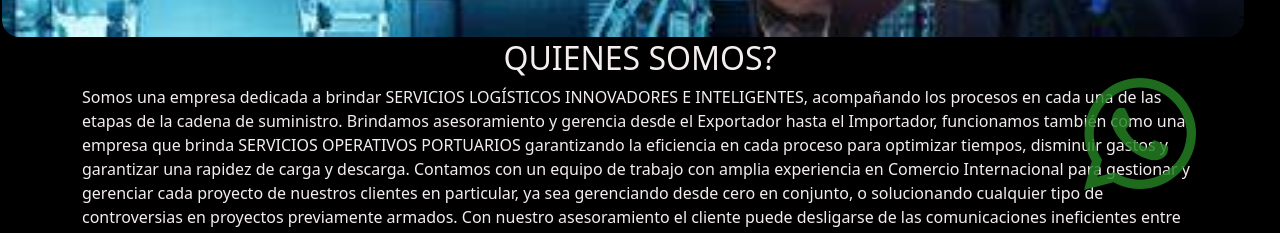
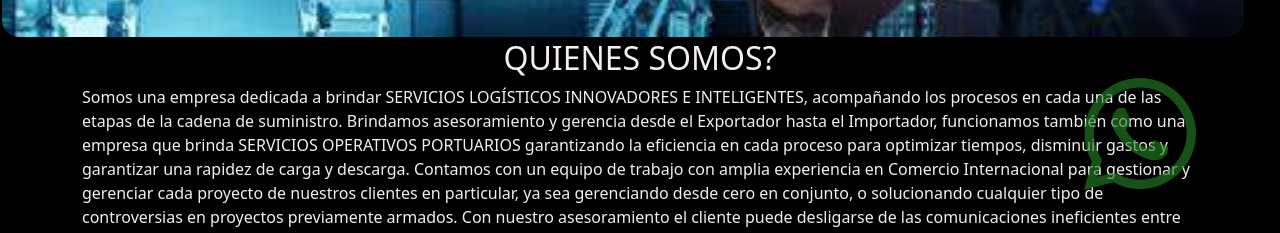
Before and after one commit to pablomartinezc8/segundaEntrega-proyectoFinal, a plain HTML site: page index.html in a window 1280 px wide. Shown: the part 530-763 px from the top of the page. Drawn offline with nearby package versions, Linux system fonts and the light colour scheme.

Commit message:
estilo del wpp

```diff
--- a/css/style.css
+++ b/css/style.css
@@ -100,8 +100,8 @@ h1{
     justify-content: space-around;
 }
 .fa-whatsapp {
-    color: #248124;
-    font-size: 8rem;
+    color: #24812477;
+    font-size: 6rem;
     display: inline-block;
     height: 50px;
     width: 50px;
@@ -150,7 +150,7 @@ h1{
         height: 300px;
     }
     .fa-whatsapp{
-        color: #248124d4;
+        color: #248124a0;
         font-size: 8rem;
         display: inline-block;
         height: 120px;
```
